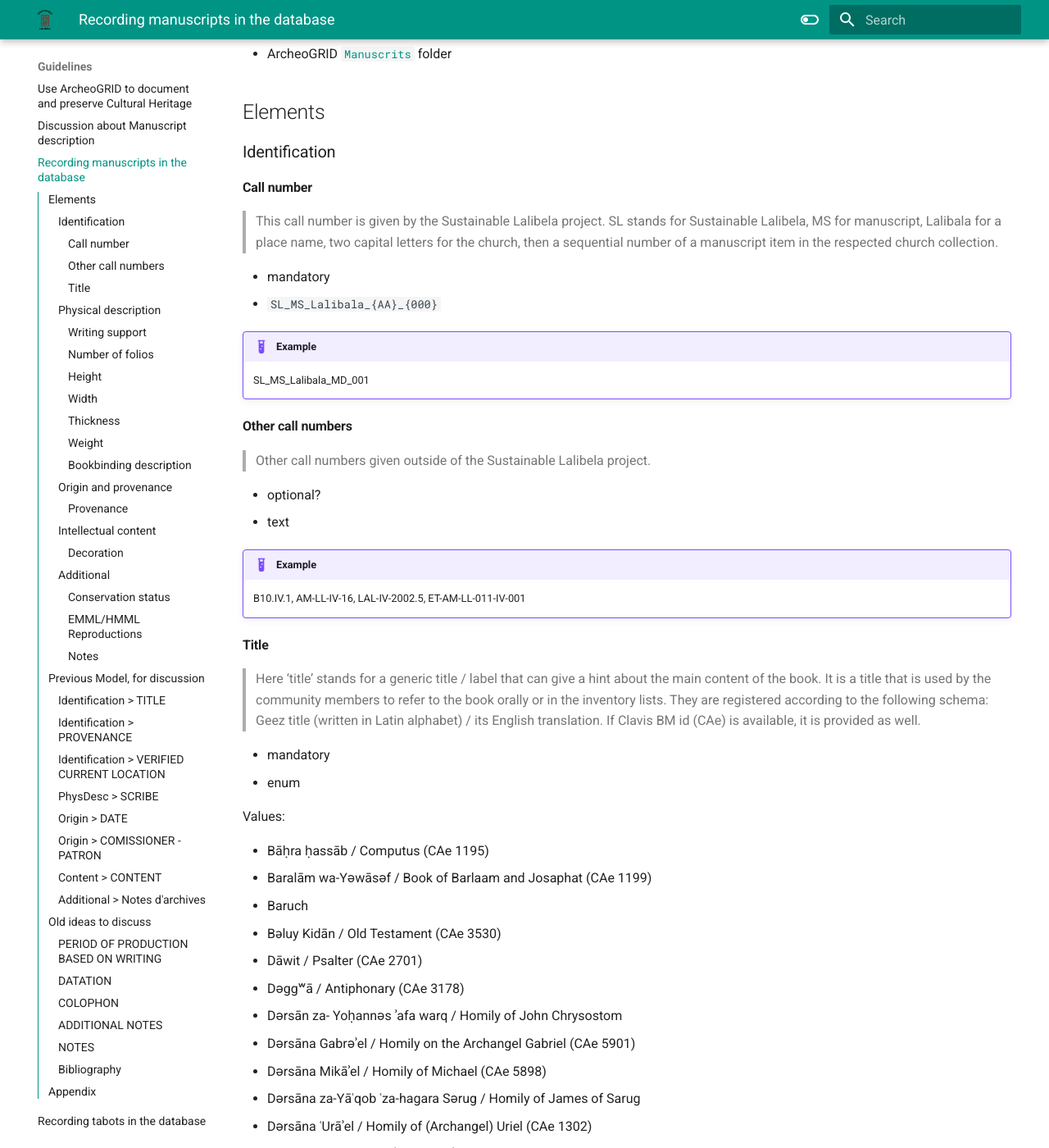
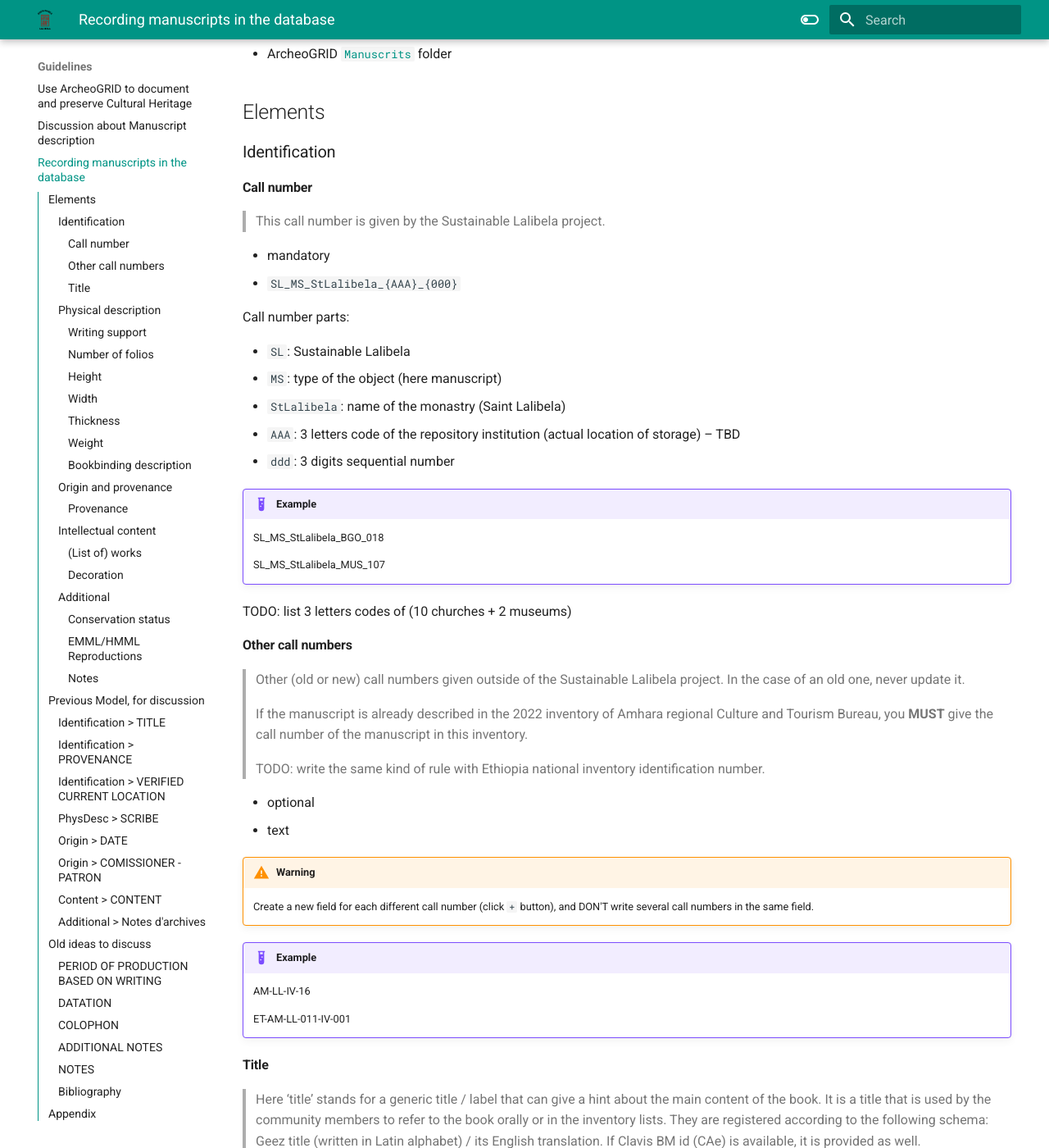
Before and after one commit to sustainable-lalibela/guidelines, an MkDocs documentation site: the page built from docs/guidelines/manuscript.md, in a window 1280 px wide and 1400 px high, scrolled down 208 px. Shown: the whole window at 82% size. Built offline with MkDocs 1.6.1 and Material for MkDocs 9.7.7, drawn with Linux system fonts in a browser that asks for light colours; some of the changed text lies outside the part shown.

Commit message:
ms identification section update

```diff
--- a/docs/guidelines/manuscript.md
+++ b/docs/guidelines/manuscript.md
@@ -13,36 +13,58 @@
 
 #### Call number
 
-> This call number is given by the Sustainable Lalibela project. SL stands for Sustainable Lalibela, MS for manuscript, Lalibala for a place name, two capital letters for the church, then a sequential number of a manuscript item in the respected church collection.
+> This call number is given by the Sustainable Lalibela project.
 
 - mandatory
-- `SL_MS_Lalibala_{AA}_{000}`
+- `SL_MS_StLalibela_{AAA}_{000}`
+
+Call number parts:
+
+- `SL`: Sustainable Lalibela
+- `MS`: type of the object (here manuscript)
+- `StLalibela`: name of the monastry (Saint Lalibela)
+- `AAA`: 3 letters code of the repository institution (actual location of storage) – TBD
+- `ddd`: 3 digits sequential number
 
 
 !!! example
 
-    SL_MS_Lalibala_MD_001
+    SL_MS_StLalibela_BGO_018
 
+    SL_MS_StLalibela_MUS_107
+
+TODO: list 3 letters codes of (10 churches + 2 museums)
 
 #### Other call numbers
 
-> Other call numbers given outside of the Sustainable Lalibela project.
+> Other (old or new) call numbers given outside of the Sustainable Lalibela project. In the case of an old one, never update it.
+>
+> If the manuscript is already described in the 2022 inventory of Amhara regional Culture and Tourism Bureau, you **MUST** give the call number of the manuscript in this inventory.
+>
+> TODO: write the same kind of rule with Ethiopia national inventory identification number.
 
-- optional?
+- optional
 - text
+
+!!! warning
+
+	Create a new field for each different call number (click `+` button), and DON'T write several call numbers in the same field.
 
 
 !!! example
 
-	B10.IV.1, AM-LL-IV-16, LAL-IV-2002.5, ET-AM-LL-011-IV-001
+	AM-LL-IV-16
+
+	ET-AM-LL-011-IV-001
+
 
 
 #### Title
 
 > Here ‘title’ stands for a generic title / label that can give a hint about the main content of the book. It is a title that is used by the community members to refer to the book orally or in the inventory lists. They are registered according to the following schema: Geez title (written in Latin alphabet) / its English translation. If Clavis BM id (CAe) is available, it is provided as well.
 
-- mandatory
-- enum
+- required
+- single value selection
 
 Values:
 
@@ -121,6 +143,7 @@
 - Psalms
 - Prayers
 
+**TODO: update the list of titles**
 
 
 ### Physical description
@@ -229,6 +252,16 @@
 
 
 ### Intellectual content
+
+#### (List of) works
+
+TODO!
+
+- Do you want to describe all the works of the manuscript?
+- Are you able to do it?
+- How?
+- What woud be a good form to do it?
+- Do you know good knowledge databases for that specific need?
 
 
 #### Decoration
```
